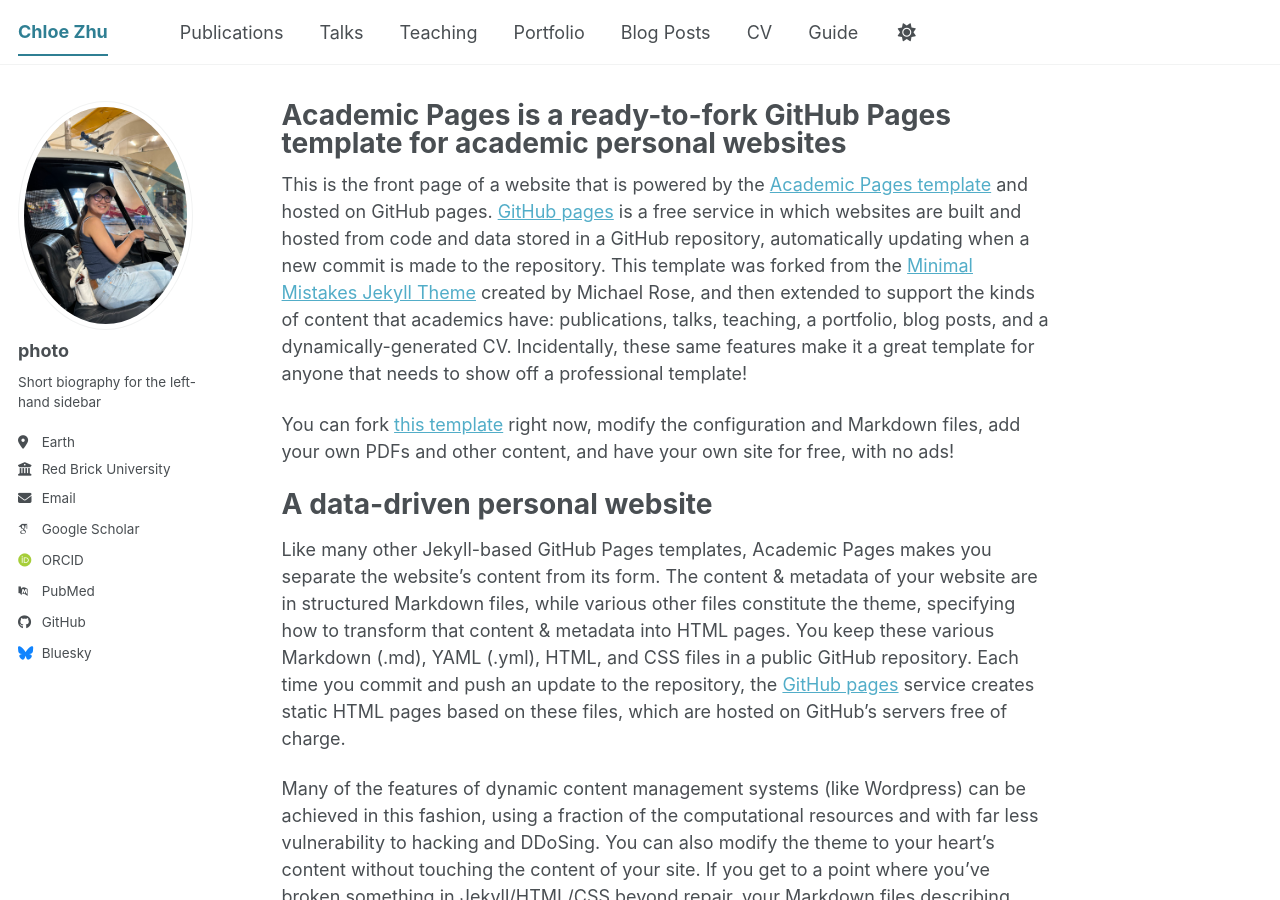
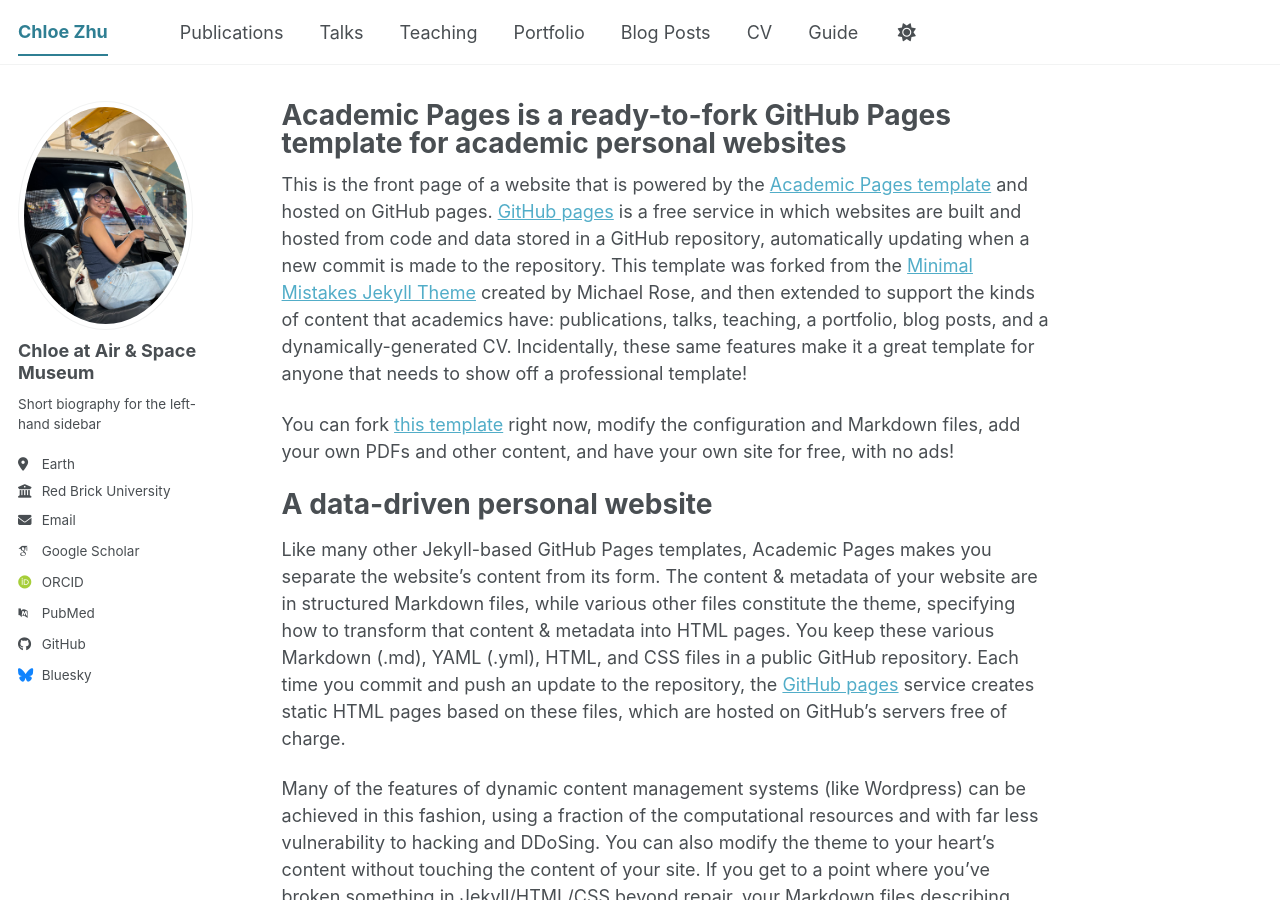
Before and after one commit to ChloeZhu1/ChloeZhu1.github.io, a Jekyll site: the page built from _pages/about.md, in a window 1280 px wide and 900 px high. Built offline with Jekyll 4.4.1, drawn with Linux system fonts in a browser that asks for light colours; some web fonts are replaced; a script bundle is joined from its source files by our own code; library files that are not in the unit come from our copies.

Commit message:
Update author name in configuration file

```diff
--- a/_config.yml
+++ b/_config.yml
@@ -24,7 +24,7 @@
 author:
   # Biographic information
   avatar           : "profile.png"
-  name             : "photo"
+  name             : "Chloe at Air & Space Museum"
   pronouns         : # example: "she/her"
   bio              : "Short biography for the left-hand sidebar"
   location         : "Earth"
```
